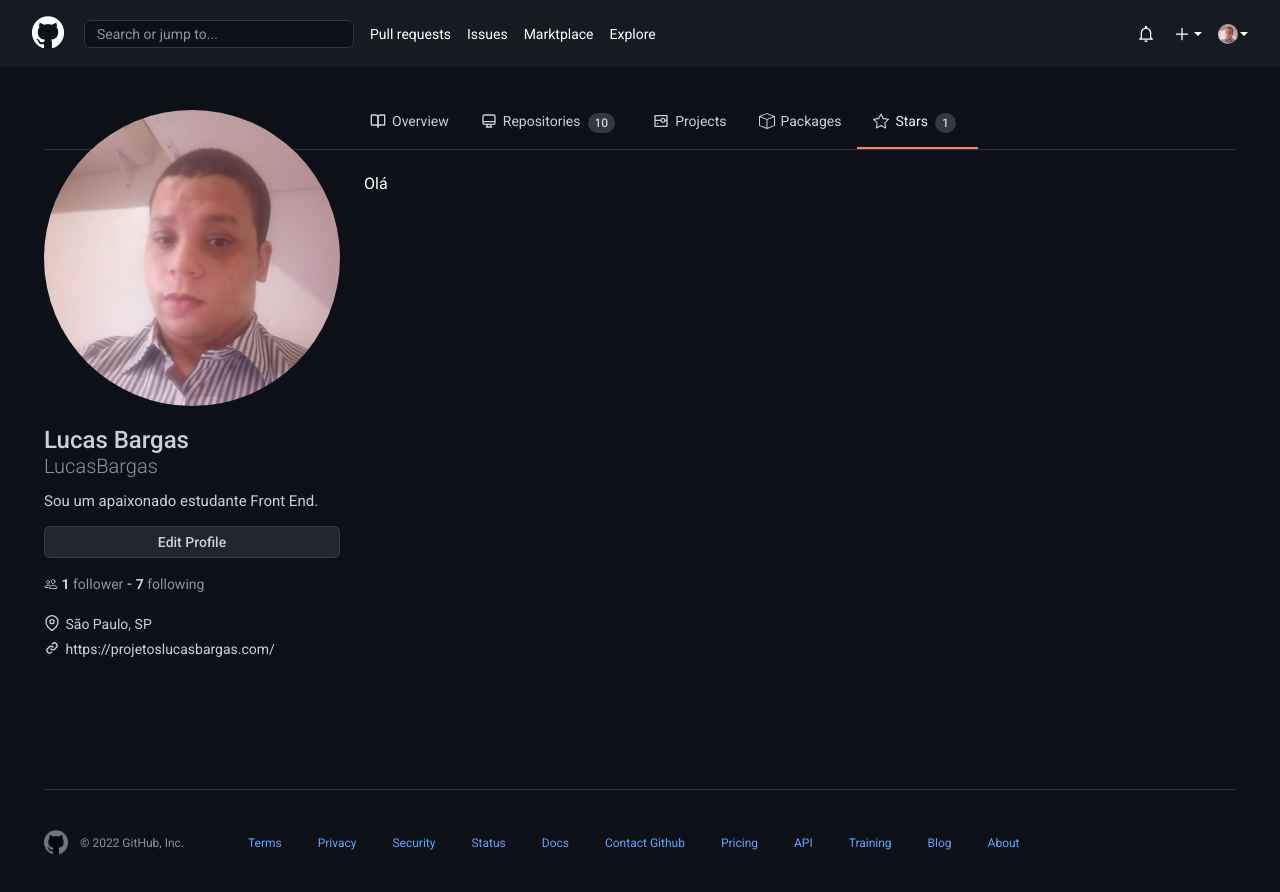
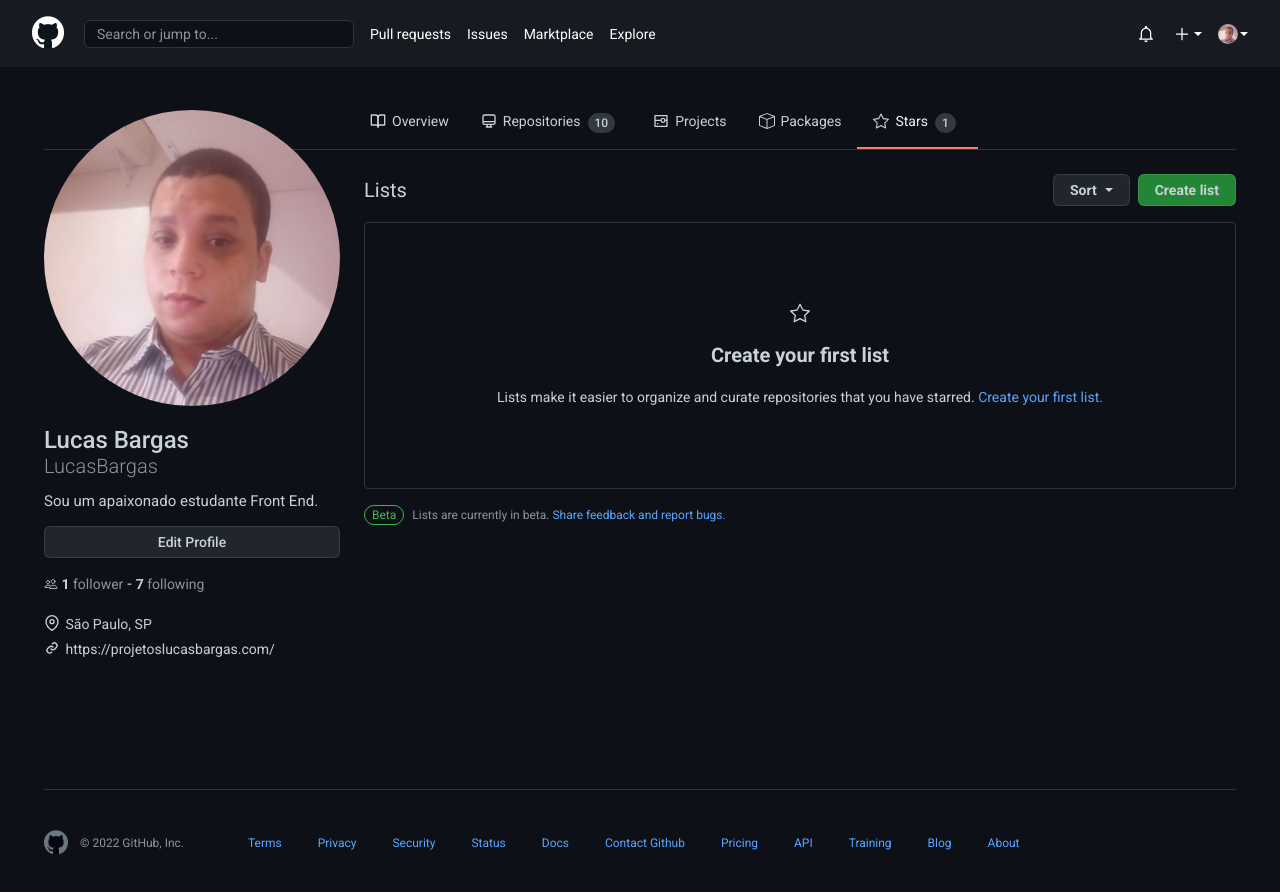
Before and after one commit to LucasBargas/projetos_react_js, a React (Create React App) app in the folder github_perfil/: page /stars in a window 1280 px wide. Shown: the top 892 px of the page. Built offline with nearby package versions, Linux system fonts and the light colour scheme.

Commit message:
Página interna, Stars - desenvolvida

```diff
--- a/github_perfil/src/layout/Footer/Footer.styles.js
+++ b/github_perfil/src/layout/Footer/Footer.styles.js
@@ -53,6 +53,10 @@
       gap: 1.25rem;
     }
 
+    @media (max-width: 480px) {
+      gap: 1rem;
+    }
+
     a {
       color: ${Variables.LinkColor};
 
--- /dev/null
+++ b/github_perfil/src/pages/Stars/StarButtons/StarButtons.js
@@ -0,0 +1,62 @@
+import { useEffect, useRef, useState } from 'react';
+import * as S from './StarButtons.styles';
+import { IoCloseSharp } from 'react-icons/io5';
+import Submenu from '../../../components/Submenu/Submenu';
+
+const StarButtons = () => {
+  const sortSubmenu = useRef();
+  const [showSubmenu, setShowSubmenu] = useState(false);
+
+  const handleCloseSubmenu = () => setShowSubmenu(!showSubmenu);
+
+  const handleSubmenuClick = ({ target }) => {
+    const submenuList = [...sortSubmenu.current.children];
+    submenuList.shift();
+    submenuList.forEach(list => list.classList.remove('check'))
+    target.classList.add('check');
+    setShowSubmenu(false);
+  }
+
+  useEffect(() => {
+    const handleDocClick = ({ target }) => {
+      if (!target.closest('li.sortBtnArea')) setShowSubmenu(false);
+    }
+
+    document.addEventListener('click', handleDocClick);
+    return () => document.removeEventListener('click', handleDocClick);
+  }, []);
+
+  const handleOutsideClick = ({ target, currentTarget }) => {
+    if (target === currentTarget) setShowSubmenu(false);
+  }
+
+  return (
+    <nav>
+      <S.StarHeaderButtons>
+        <S.SortButton className='sortBtnArea'>
+          <button onClick={handleCloseSubmenu} className='btnOpenSubmenu sortBtn'>Sort</button>
+
+          <Submenu show={showSubmenu} width='22vw' onClick={handleOutsideClick}>
+            <ul ref={sortSubmenu}>
+              <S.closeSubmenu>
+                <span>Sort by</span>
+                <button onClick={() => setShowSubmenu(false)}><IoCloseSharp /></button>
+              </S.closeSubmenu>
+              <li className='check' onClick={handleSubmenuClick}>Name ascending (A-Z)</li>
+              <li onClick={handleSubmenuClick}>Name descending (A-Z)</li>
+              <li onClick={handleSubmenuClick}>Newest</li>
+              <li onClick={handleSubmenuClick}>Oldest</li>
+              <li onClick={handleSubmenuClick}>Last update</li>
+            </ul>
+          </Submenu>
+        </S.SortButton>
+
+        <S.CreateListButton>
+          <button className='btnOpenSubmenu'>Create list</button>
+        </S.CreateListButton>
+      </S.StarHeaderButtons>
+    </nav>
+  )
+}
+
+export default StarButtons;
--- /dev/null
+++ b/github_perfil/src/pages/Stars/StarButtons/StarButtons.styles.js
@@ -0,0 +1,96 @@
+import styled from 'styled-components';
+import * as Variables from '../../../styles/Variables';
+
+export const StarHeaderButtons = styled.ul`
+  display: flex;
+  align-items: center;
+  gap: .5rem;
+
+  .btnOpenSubmenu {
+    padding: 7px 1rem;
+    color: ${Variables.MainFontColor};
+    border: 1px solid rgba(240,246,252,0.1);
+    border-radius: 6px;
+    font-size: .875rem;
+    font-weight: 600;
+    box-shadow: 0px 0px transparent, 0px 0px transparent;
+    transition: .2s;
+  }
+`;
+
+export const CreateListButton = styled.li`
+  button {
+    background: ${Variables.GreenColor};
+
+    &:hover {
+      background: ${Variables.GreenColorHover};
+    }
+  }
+`;
+
+export const SortButton = styled.li`
+  position: relative;
+
+  .sortBtn {
+    display: flex;
+    align-items: center;
+    background: ${Variables.DarkBtnColor};
+
+    &:hover, &:focus {
+      background: ${Variables.BorderColor};
+      border-color: rgba(240,246,252,0.4);
+    }
+
+    &::after {
+      content: '';
+      margin-left: 0.5rem;
+      display: block;
+      width: 0;
+      height: 0;
+      border-left: 4px solid transparent;
+      border-right: 4px solid transparent;
+      border-bottom: 4px solid ${Variables.MainFontColor};
+      transform: rotate(180deg);
+    }
+  }
+
+  li:not(:last-of-type) {
+    border-bottom: 1px solid ${Variables.DarkBtnColor};
+  }
+
+  li:not(:first-of-type) {
+    padding: 10px 2.25rem;
+    cursor: pointer;
+
+    &:hover {
+      background: #1c2026;
+    }
+  }
+
+  li.check {
+    &::before {
+      content: '✓';
+      left: 0;
+      position: absolute;
+      font-size: .75rem;
+      padding: 0 15px;
+      font-weight: 700;
+    }
+  }
+`;
+
+export const closeSubmenu = styled.li`
+  display: flex;
+  justify-content: space-between;
+  align-items: center;
+  padding: 10px 10px 10px 1rem;
+
+  button {
+    display: flex;
+    align-items: center;
+    justify-content: center;
+    background: transparent;
+    color: ${Variables.MainFontColor};
+    font-size: 1rem;
+  }
+`;
--- a/github_perfil/src/pages/Stars/Stars.js
+++ b/github_perfil/src/pages/Stars/Stars.js
@@ -1,14 +1,30 @@
 import Head from '../../utils/Head';
 import * as S from './Stars.styles';
-// import Submenu from '../../components/Submenu/Submenu';
+import { BsStar } from 'react-icons/bs';
+import StarButtons from './StarButtons/StarButtons';
+import BetaFlag from '../../components/BetaFlag/BetaFlag';
 
 const Stars = () => {
+
   return (
     <>
       <Head title='Your Stars' />
-      <S.StarsContainer>
-        <p>Olá</p>
-      </S.StarsContainer>
+      <section>
+        <S.StarsHeader>
+          <h2>Lists</h2>
+          <StarButtons />
+        </S.StarsHeader>
+
+        <S.StarsContainer>
+          <BsStar />
+          <h3>Create your first list</h3>
+          <p>Lists make it easier to organize and curate repositories that you have starred. <a href="#create">Create your first list.</a></p>
+        </S.StarsContainer>
+        <S.StarLegend>
+          <BetaFlag />
+          <p>Lists are currently in beta. <a href="#share">Share feedback and report bugs.</a></p>
+        </S.StarLegend>
+      </section>
     </>
   )
 }
--- a/github_perfil/src/pages/Stars/Stars.styles.js
+++ b/github_perfil/src/pages/Stars/Stars.styles.js
@@ -1,6 +1,62 @@
 import styled from 'styled-components';
-// import * as Variables from '../../styles/Variables';
+import * as Variables from '../../styles/Variables';
 
-export const StarsContainer = styled.section`
+export const StarsHeader = styled.header`
+  display: flex;
+  justify-content: space-between;
+  align-items: center;
+  color: ${Variables.MainFontColor};
 
+  h2 {
+    font-size: 1.25rem;
+    font-weight: 400;
+  }
 `;
+
+export const StarsContainer = styled.div`
+  margin-top: 1rem;
+  border: 1px solid ${Variables.BorderColor};
+  border-radius: 4px;
+  padding: 80px 40px;
+  text-align: center;
+  color: ${Variables.MainFontColor};
+
+  svg {
+    font-size: 1.25rem;
+  }
+
+  h3 {
+    font-size: 1.25rem;
+    margin: 1rem 0 1.25rem 0;
+  }
+
+  p {
+    font-size: .875rem;
+    line-height: 1.5;
+
+    a {
+      color: ${Variables.LinkColor};
+
+      &:hover {
+        text-decoration: underline;
+      }
+    }
+  }
+`;
+
+export const StarLegend = styled.div`
+  display: flex;
+  align-items: center;
+  gap: .5rem;
+  padding-top: 1rem;
+  font-size: .75rem;
+
+  p {
+    font-size: .75rem;
+    color: ${Variables.GrayColor};
+
+    a {
+      color: ${Variables.LinkColor};
+    }
+  }
+`;
```
